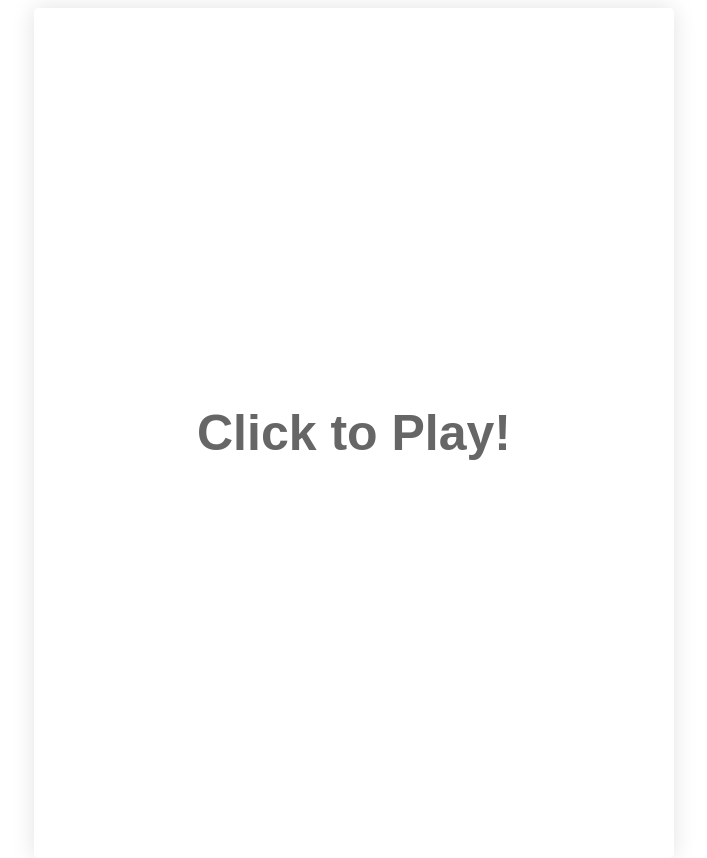
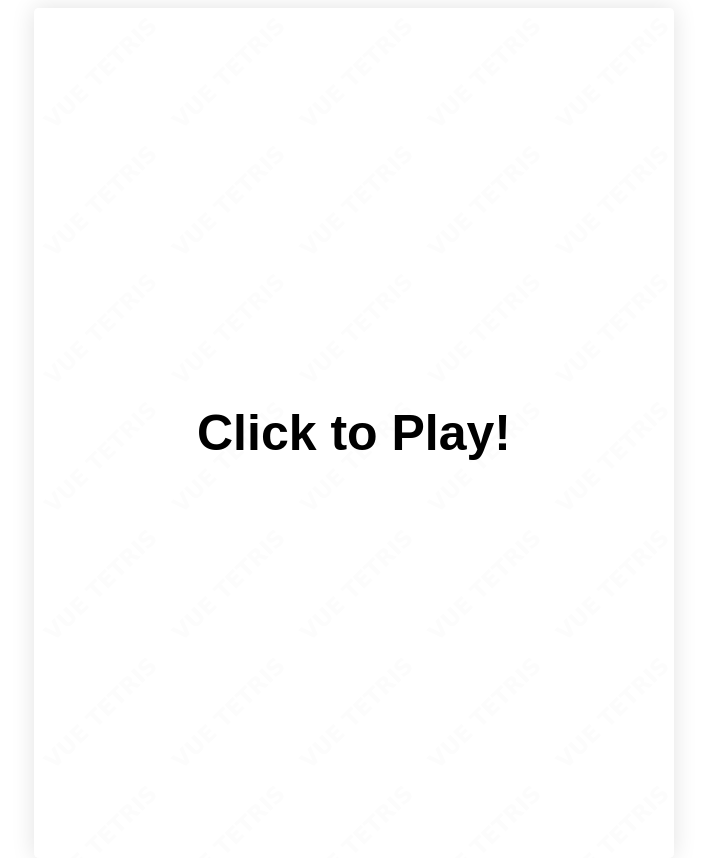
Before and after one commit to cihataykas/vue-tetris, a Vue app: page / in a window 1280 px wide. Shown: the whole page, without its empty margins (286-993 px from the left). Built offline with nearby package versions, Linux system fonts and the light colour scheme.

Commit message:
Updated Style Adjustments

```diff
--- a/src/components/game.vue
+++ b/src/components/game.vue
@@ -21,12 +21,14 @@
     <div v-if="menu" ref="menu" :class="['start-menu animate__animated', { animate__bounceInDown: menuAnim, animate__bounceOutDown: !menuAnim, } ]">
       <button v-if="menuType === 1" class="button" @click="onClickPlay">Click to Play!</button>
       <div v-if="menuType === 2">
-        <div :style="{ fontSize: '20px', fontWeight: 'bold', color: 'green' }">Your Score is {{ game.score }}</div>
+        <div :style="{ fontSize: '28px', fontWeight: 'bold', color: 'white', background: 'black', padding: '10px' }">
+          Your Score is {{ game.score }}
+        </div>
         <button class="button" @click="onClickPlay">Play Again!</button>
       </div>
     </div>
     <div v-if="bottomBar" class="bottom-bar animate__animated animate__bounceInUp">
-      <div>SCORE: {{ game.score }}</div>
+      <div class="animate__animated animate__tada" :key="game.score" >SCORE: {{ game.score }}</div>
     </div>
   </div>
 </template>
@@ -195,15 +197,15 @@ export default {
     }
 
     .start-menu {
-      background: rgba(255, 255, 255, 1);
+      background: rgba(255, 255, 255, .76);
     }
 
     .button {
       font-size: 50px;
       padding: 10px;
-      background: #fff;
+      background: transparent;
       font-weight: bold;
-      color: rgb(102, 102, 102);
+      color: black;
       cursor: pointer;
       border: none;
       outline: none;
```
